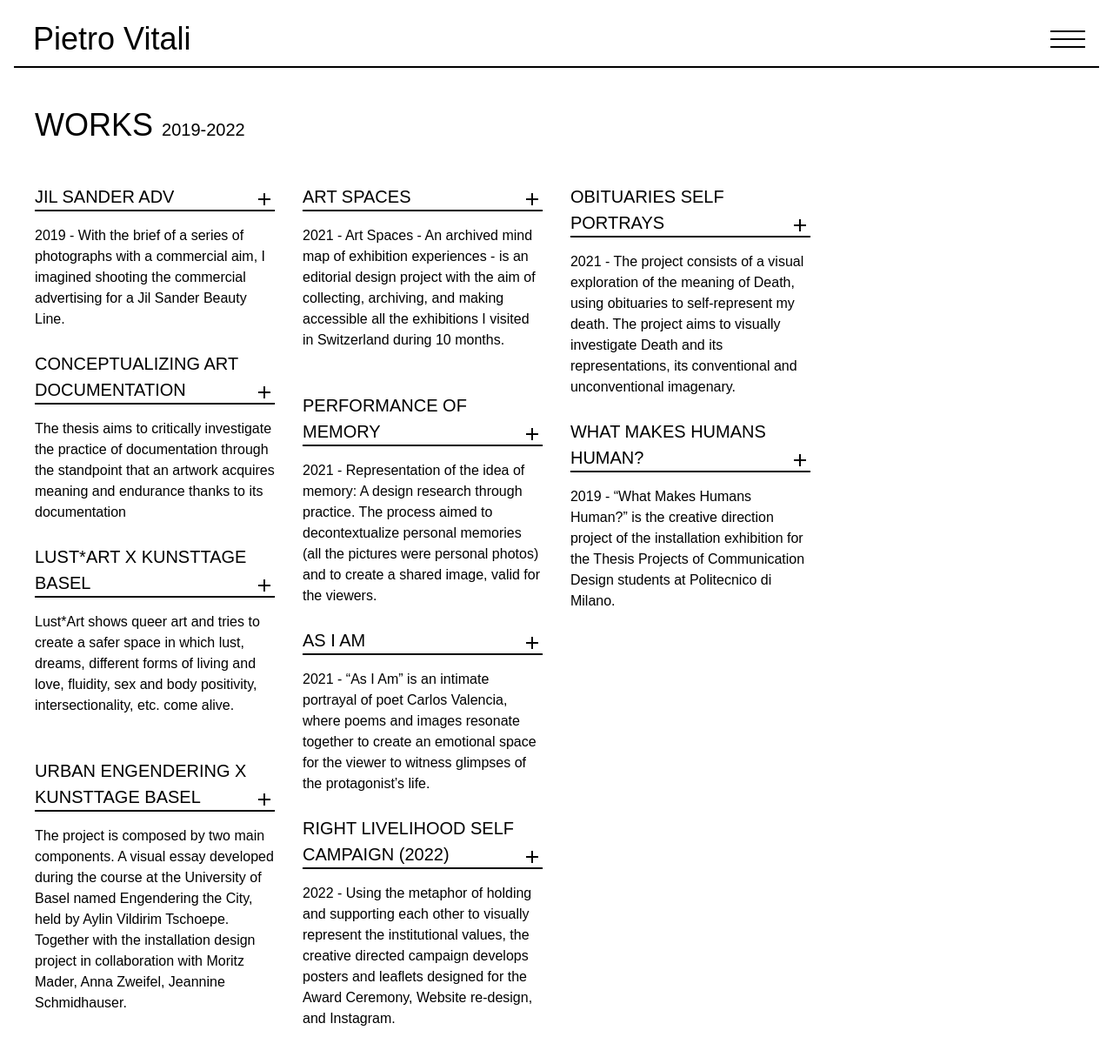
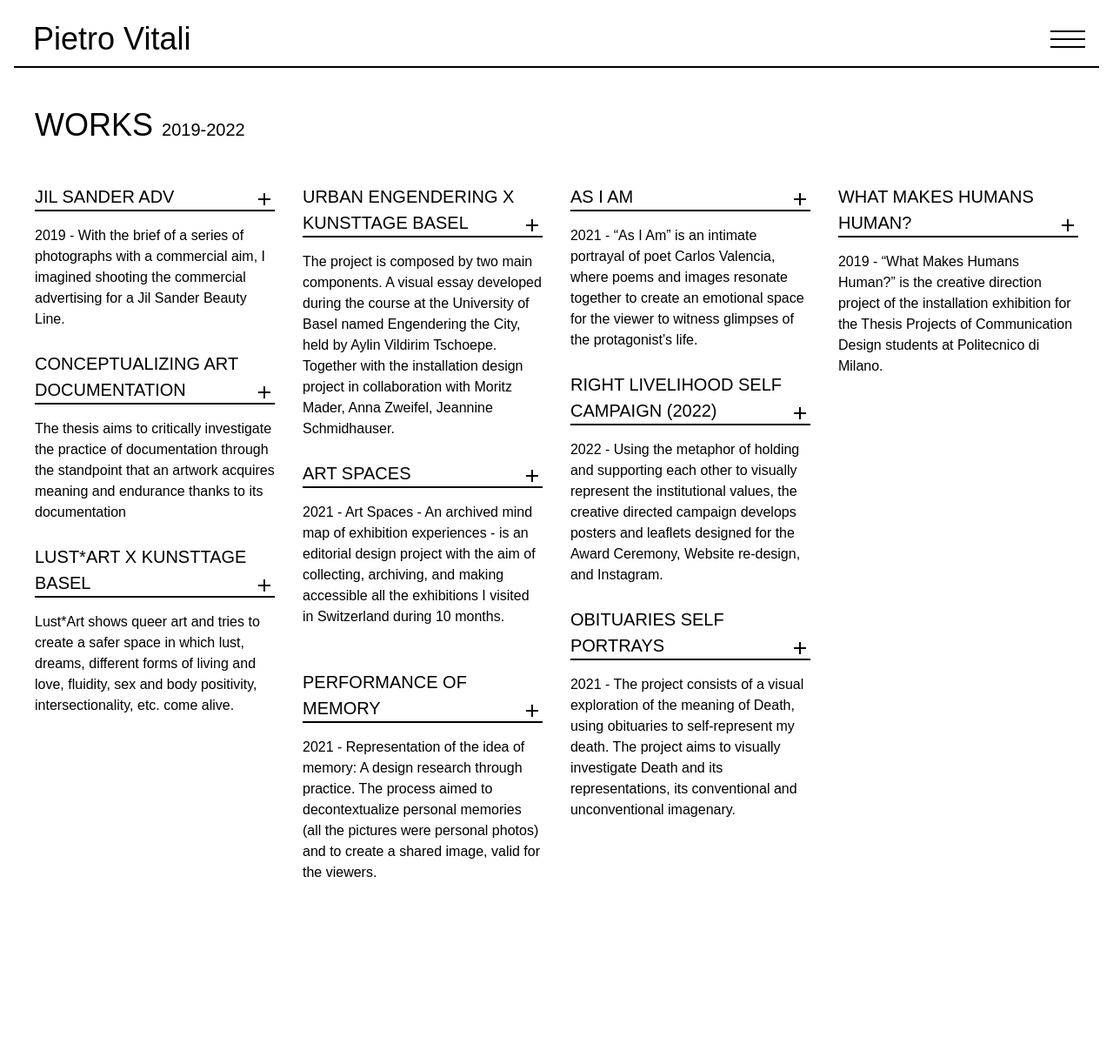
Before and after one commit to forgothiss88/pvportfolio, a Jekyll site: the page built from works.html, in a window 1280 px wide and 1215 px high. Shown: the whole window at 87% size. Built offline with Jekyll 4.4.1, drawn with Linux system fonts in a browser that asks for light colours; a script that is not in the unit is left out.

Commit message:
restore 3 rows of works

```diff
--- a/works.html
+++ b/works.html
@@ -10,7 +10,7 @@
     </article>
     {% for work in site.works %}
     {% cycle "open": "<div class='w3-col w3-container m6 l3'>", "",
-        "", ""%}
+        ""%}
         <article style="margin-left: unset; margin-right: unset;">
             <span class="lilborder" style="display: flex">
                 <a aria-label="open full {{ work.title }}" href="{{site.baseurl}}{{ work.url }}">
@@ -31,7 +31,7 @@
         {% if forloop.last == true %}
     </div>
     {% else %}
-    {% cycle "close": "", "", "", "</div>" %}
+    {% cycle "close": "", "", "</div>" %}
     {% endif %}
     {% endfor %}
 </section>
```
